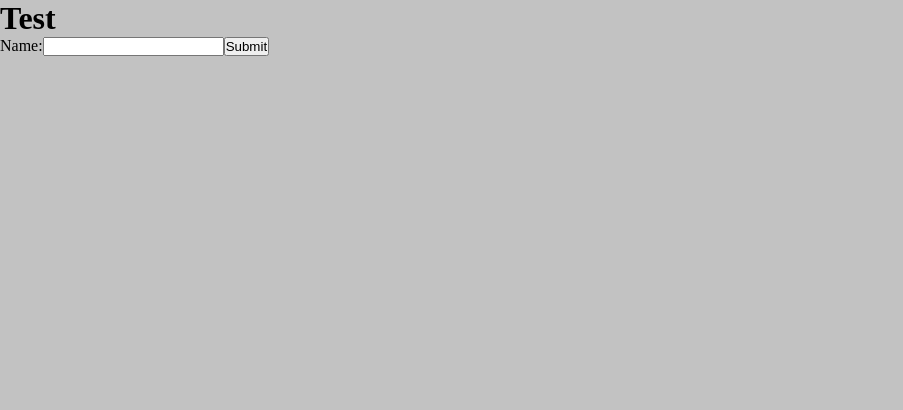
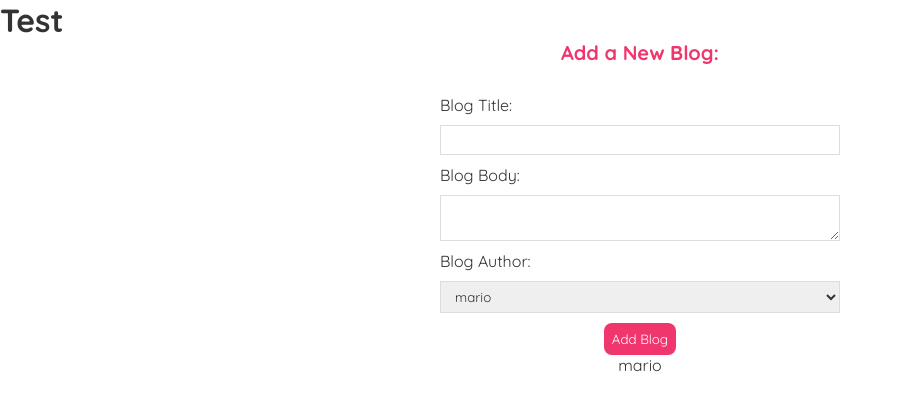
Before and after one commit to Iancahn/littleachievers, a React (Create React App) app: page / in a window 1280 px wide. Shown: the top 410 px of the page, without its empty margins (0-903 px from the left). Built offline with nearby package versions, Linux system fonts and the light colour scheme.

Commit message:
Added useStates
Added useState and styling to form component

```diff
--- a/src/Styles.css
+++ b/src/Styles.css
@@ -1,9 +1,120 @@
+@import url('https://fonts.googleapis.com/css2?family=Quicksand:wght@300;400;500;600;700&display=swap');
+
+/* base styles */
 * {
     margin: 0;
-    padding: 0;
-    box-sizing: border-box;
+    font-family: "Quicksand";
+    color: #333;
 }
 
-body {
-    background-color: rgb(194, 194, 194);
+.navbar {
+    padding: 20px;
+    display: flex;
+    align-items: center;
+    max-width: 600px;
+    margin: 0 auto;
+    border-bottom: 1px solid #f2f2f2;
 }
+
+.navbar h1 {
+    color: #f1356d;
+}
+
+.navbar .links {
+    margin-left: auto;
+}
+
+.navbar a {
+    margin-left: 16px;
+    text-decoration: none;
+    padding: 6px;
+}
+
+.navbar a:hover {
+    color: #f1356d;
+}
+
+.content {
+    max-width: 600px;
+    margin: 40px auto;
+    padding: 20px;
+}
+
+/* blog previews / list */
+.blog-preview {
+    padding: 10px 16px;
+    margin: 20px 0;
+    border-bottom: 1px solid #fafafa;
+}
+
+.blog-preview:hover {
+    box-shadow: 1px 3px 5px rgba(0, 0, 0, 0.1);
+}
+
+.blog-preview h2 {
+    font-size: 20px;
+    color: #f1356d;
+    margin-bottom: 8px;
+}
+
+.blog-preview a {
+    text-decoration: none;
+}
+
+/* blog details page */
+.blog-details h2 {
+    font-size: 20px;
+    color: #f1356d;
+    margin-bottom: 10px;
+}
+
+.blog-details div {
+    margin: 20px 0;
+}
+
+.blog-details button {
+    background: #f1356d;
+    color: #fff;
+    border: 0;
+    padding: 8px;
+    border-radius: 8px;
+    cursor: pointer;
+}
+
+/* create new blog form */
+.create {
+    max-width: 400px;
+    margin: 0 auto;
+    text-align: center;
+}
+
+.create label {
+    text-align: left;
+    display: block;
+}
+
+.create h2 {
+    font-size: 20px;
+    color: #f1356d;
+    margin-bottom: 30px;
+}
+
+.create input,
+.create textarea,
+.create select {
+    width: 100%;
+    padding: 6px 10px;
+    margin: 10px 0;
+    border: 1px solid #ddd;
+    box-sizing: border-box;
+    display: block;
+}
+
+.create button {
+    background: #f1356d;
+    color: #fff;
+    border: 0;
+    padding: 8px;
+    border-radius: 8px;
+    cursor: pointer;
+}
--- a/src/components/forms.jsx
+++ b/src/components/forms.jsx
@@ -1,14 +1,44 @@
-import React from 'react';
+import React, { useState } from 'react';
 
 function Forms() {
+    const [title, setTitle] = useState('');
+    const [body, setBody] = useState('');
+    const [author, setAuthor] = useState('mario');
+
+    // event Handlers
+
+    const submitHandler = (e) => {
+        // e.preventDefault();
+    }
+
     return (
-        <form>
-            <label>
-                Name:
-                <input type="text" name="name" />
-            </label>
-            <input type="submit" value="Submit" />
-        </form >
+        <div className="create">
+            <h2>Add a New Blog:</h2>
+            <form onSubmit={submitHandler}>
+                <label>Blog Title:</label>
+                <input
+                    type="text"
+                    required
+                    value={title}
+                    onChange={(e) => setTitle(e.target.value)}
+                />
+                <label>Blog Body:</label>
+                <textarea
+                    required
+                    value={body}
+                    onChange={(e) => setBody(e.target.value)}
+                ></textarea>
+                <label>Blog Author:</label>
+                <select value={author} onChange={(e) => setAuthor(e.target.value)}>
+                    <option value="mario">mario</option>
+                    <option value="yoshi">yoshi</option>
+                </select>
+                <button>Add Blog</button>
+                <p>{title}</p>
+                <p>{body}</p>
+                <p>{author}</p>
+            </form >
+        </div>
     )
 }
 
```
